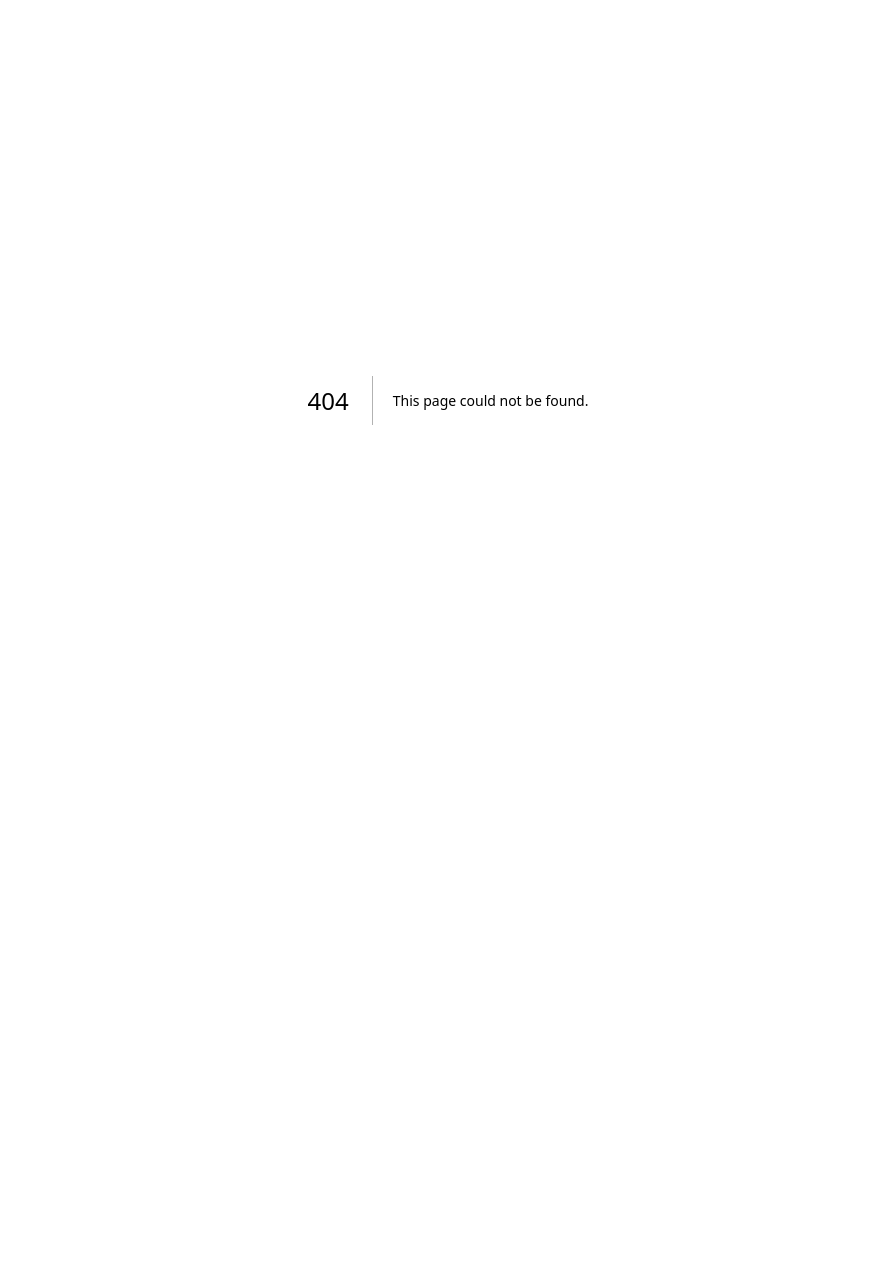
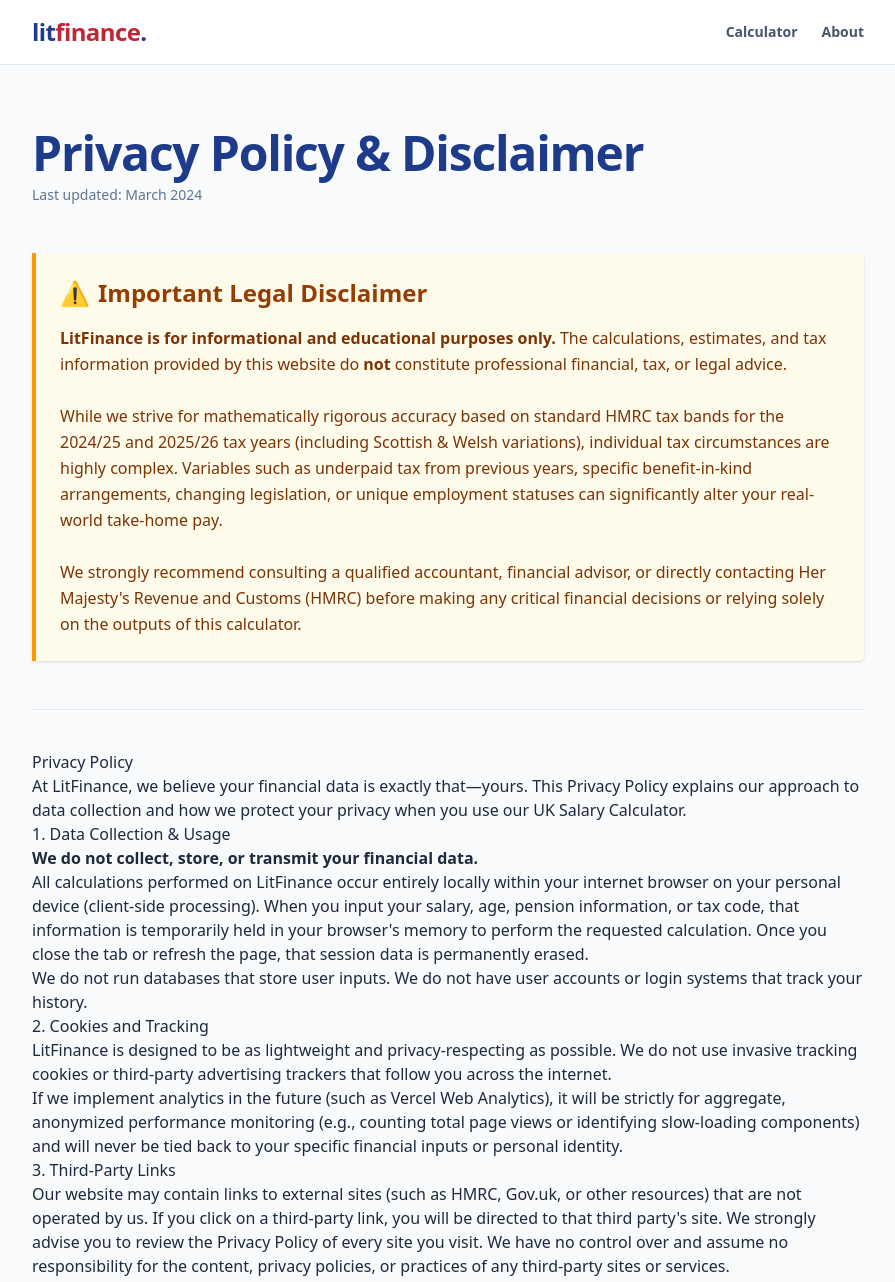
Before and after one commit to dsrashmika-prog/uktaxcal, a Next.js app: page /privacy in a window 1280 px wide. Before the commit this address had no page. Shown: the top 1282 px of the page, without its empty margins (192-1087 px from the left). Before the commit the page ends 800 px from the top, so only its background shows below. Built offline with nearby package versions, Linux system fonts and the light colour scheme.

Commit message:
feat: Add Privacy Policy and Legal Disclaimer

```diff
--- a/src/app/page.tsx
+++ b/src/app/page.tsx
@@ -662,9 +662,9 @@ export default function Home() {
             <Link href="/about" className="text-slate-400 hover:text-white transition-colors text-sm font-medium">
               About LitFinance
             </Link>
-            <a href="#" className="text-slate-400 hover:text-white transition-colors text-sm font-medium">
+            <Link href="/privacy" className="text-slate-400 hover:text-white transition-colors text-sm font-medium">
               Privacy Policy
-            </a>
+            </Link>
           </div>
         </div>
         <div className="max-w-7xl mx-auto px-4 sm:px-6 lg:px-8 mt-8 text-center md:text-left text-xs text-slate-500">
--- /dev/null
+++ b/src/app/privacy/page.tsx
@@ -0,0 +1,118 @@
+import { Metadata } from 'next';
+import Link from 'next/link';
+
+export const metadata: Metadata = {
+    title: 'Privacy Policy & Disclaimer | LitFinance',
+    description: 'Privacy policy and legal disclaimers for LitFinance UK Salary Calculator. Please read our terms regarding data usage and financial information.',
+    alternates: {
+        canonical: 'https://uktaxcal.vercel.app/privacy',
+    },
+};
+
+export default function PrivacyPage() {
+    return (
+        <div className="min-h-screen bg-slate-50 font-sans text-slate-800 selection:bg-[#1e3a8a] selection:text-white flex flex-col">
+            {/* Header Navigation */}
+            <header className="bg-white border-b border-slate-200">
+                <div className="max-w-4xl mx-auto px-4 sm:px-6 lg:px-8 h-16 flex items-center justify-between">
+                    <Link href="/" className="flex items-center gap-2 hover:opacity-90 transition-opacity">
+                        <h1 className="text-2xl font-extrabold tracking-tight">
+                            <span className="text-[#1e3a8a]">lit</span>
+                            <span className="text-[#c02636]">finance</span>
+                            <span className="text-[#1e3a8a]">.</span>
+                        </h1>
+                    </Link>
+                    <nav className="flex space-x-6">
+                        <Link
+                            href="/"
+                            className="text-sm font-semibold text-slate-600 hover:text-[#1e3a8a] transition-colors"
+                        >
+                            Calculator
+                        </Link>
+                        <Link
+                            href="/about"
+                            className="text-sm font-semibold text-slate-600 hover:text-[#1e3a8a] transition-colors"
+                        >
+                            About
+                        </Link>
+                    </nav>
+                </div>
+            </header>
+
+            {/* Main Content Area */}
+            <main className="flex-grow max-w-4xl mx-auto px-4 sm:px-6 lg:px-8 py-16 w-full">
+                <article className="prose prose-slate prose-lg lg:prose-xl mx-auto prose-h2:text-[#1e3a8a] prose-h3:text-slate-800 prose-a:text-[#1e3a8a] prose-a:font-semibold">
+
+                    <h1 className="text-4xl sm:text-5xl font-extrabold text-[#1e3a8a] mb-2 tracking-tight">
+                        Privacy Policy & Disclaimer
+                    </h1>
+                    <p className="text-slate-500 text-sm mb-12 font-medium">Last updated: March 2024</p>
+
+                    <div className="bg-amber-50 border-l-4 border-amber-500 p-6 rounded-r-lg mb-12 shadow-sm">
+                        <h2 className="text-amber-800 font-bold text-2xl mt-0 mb-4 flex items-center gap-2">
+                            <span className="text-2xl">⚠️</span> Important Legal Disclaimer
+                        </h2>
+                        <p className="text-amber-900 m-0 text-base font-medium leading-relaxed">
+                            <strong>LitFinance is for informational and educational purposes only.</strong> The calculations, estimates, and tax information provided by this website do <strong>not</strong> constitute professional financial, tax, or legal advice.
+                            <br /><br />
+                            While we strive for mathematically rigorous accuracy based on standard HMRC tax bands for the 2024/25 and 2025/26 tax years (including Scottish & Welsh variations), individual tax circumstances are highly complex. Variables such as underpaid tax from previous years, specific benefit-in-kind arrangements, changing legislation, or unique employment statuses can significantly alter your real-world take-home pay.
+                            <br /><br />
+                            We strongly recommend consulting a qualified accountant, financial advisor, or directly contacting Her Majesty's Revenue and Customs (HMRC) before making any critical financial decisions or relying solely on the outputs of this calculator.
+                        </p>
+                    </div>
+
+                    <hr className="my-10 border-slate-200" />
+
+                    <h2>Privacy Policy</h2>
+
+                    <p>
+                        At LitFinance, we believe your financial data is exactly that—yours. This Privacy Policy explains our approach to data collection and how we protect your privacy when you use our UK Salary Calculator.
+                    </p>
+
+                    <h3>1. Data Collection & Usage</h3>
+                    <p>
+                        <strong>We do not collect, store, or transmit your financial data.</strong>
+                        <br />
+                        All calculations performed on LitFinance occur entirely locally within your internet browser on your personal device (client-side processing). When you input your salary, age, pension information, or tax code, that information is temporarily held in your browser's memory to perform the requested calculation. Once you close the tab or refresh the page, that session data is permanently erased.
+                    </p>
+                    <p>
+                        We do not run databases that store user inputs. We do not have user accounts or login systems that track your history.
+                    </p>
+
+                    <h3>2. Cookies and Tracking</h3>
+                    <p>
+                        LitFinance is designed to be as lightweight and privacy-respecting as possible. We do not use invasive tracking cookies or third-party advertising trackers that follow you across the internet.
+                    </p>
+                    <p>
+                        If we implement analytics in the future (such as Vercel Web Analytics), it will be strictly for aggregate, anonymized performance monitoring (e.g., counting total page views or identifying slow-loading components) and will never be tied back to your specific financial inputs or personal identity.
+                    </p>
+
+                    <h3>3. Third-Party Links</h3>
+                    <p>
+                        Our website may contain links to external sites (such as HMRC, Gov.uk, or other resources) that are not operated by us. If you click on a third-party link, you will be directed to that third party's site. We strongly advise you to review the Privacy Policy of every site you visit. We have no control over and assume no responsibility for the content, privacy policies, or practices of any third-party sites or services.
+                    </p>
+
+                    <h3>4. Changes to This Policy</h3>
+                    <p>
+                        We may update our Privacy Policy and Disclaimer from time to time. We will notify you of any changes by posting the new document on this page and updating the "Last updated" date at the top of this document. You are advised to review this Privacy Policy periodically for any changes.
+                    </p>
+
+                    <h3>5. Contact Us</h3>
+                    <p>
+                        If you have any questions about this Privacy Policy or the calculations on this site, please feel free to reach out via our GitHub repository or contact the developer directly.
+                    </p>
+
+                </article>
+            </main>
+
+            {/* Footer */}
+            <footer className="bg-slate-900 border-t border-slate-800 py-12 mt-16">
+                <div className="max-w-4xl mx-auto px-4 sm:px-6 lg:px-8 flex flex-col items-center">
+                    <p className="mt-8 text-center text-sm leading-5 text-slate-400">
+                        &copy; {new Date().getFullYear()} LitFinance. Designed for accurate UK 2024/2025 & 2025/2026 Salary calculations.
+                    </p>
+                </div>
+            </footer>
+        </div>
+    );
+}
--- a/src/app/sitemap.ts
+++ b/src/app/sitemap.ts
@@ -16,5 +16,11 @@ export default function sitemap(): MetadataRoute.Sitemap {
             changeFrequency: 'monthly',
             priority: 0.8,
         },
+        {
+            url: `${baseUrl}/privacy`,
+            lastModified: new Date(),
+            changeFrequency: 'yearly',
+            priority: 0.5,
+        },
     ];
 }
```
